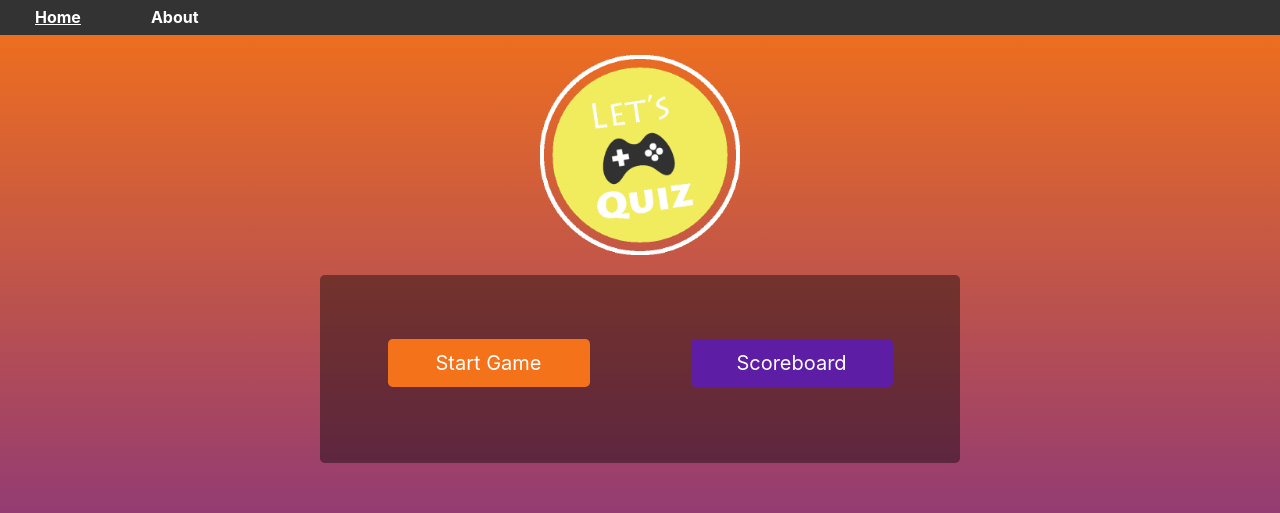
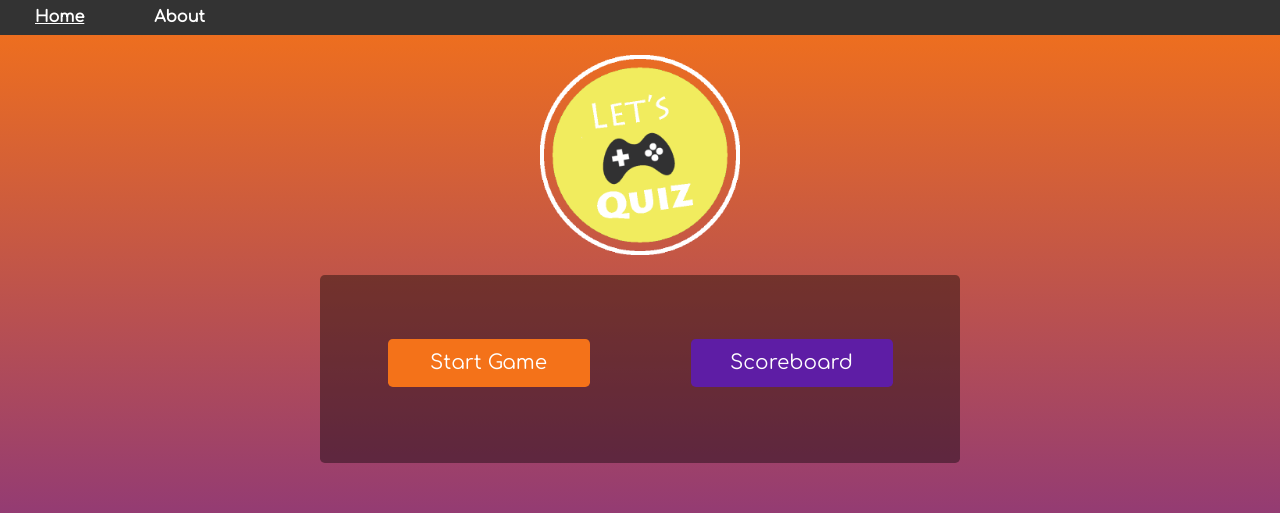
Before and after one commit to alexandermasud/Projekt-webbApp, an Angular app in the folder quiz/: page / in a window 1280 px wide. Shown: the top 513 px of the page. Built offline with nearby package versions, Linux system fonts and the light colour scheme.

Commit message:
text design från google font

```diff
--- a/quiz/src/index.html
+++ b/quiz/src/index.html
@@ -8,6 +8,7 @@
   <link rel="icon" type="image/x-icon" href="/assets/logo.png">
   <link rel="stylesheet" href="https://maxcdn.bootstrapcdn.com/bootstrap/4.0.0/css/bootstrap.min.css" integrity="sha384-Gn5384xqQ1aoWXA+058RXPxPg6fy4IWvTNh0E263XmFcJlSAwiGgFAW/dAiS6JXm" crossorigin="anonymous">
   <link rel="stylesheet" href="https://cdn.jsdelivr.net/npm/animate.css@3.5.2/animate.min.css">
+  <link href="https://fonts.googleapis.com/css?family=Comfortaa" rel="stylesheet">
 </head>
 <body>
 
--- a/quiz/src/styles.css
+++ b/quiz/src/styles.css
@@ -8,6 +8,8 @@ body{
   -moz-background-size: cover;  /* Firefox 3.6 */
   background-position: center;  /* Internet Explorer 7/8 */
   background-repeat: no-repeat;
+  font-family: 'Noto Sans', sans-serif;
+  font-family: 'Comfortaa', cursive;
 }
 
 .jumbotron{
```
